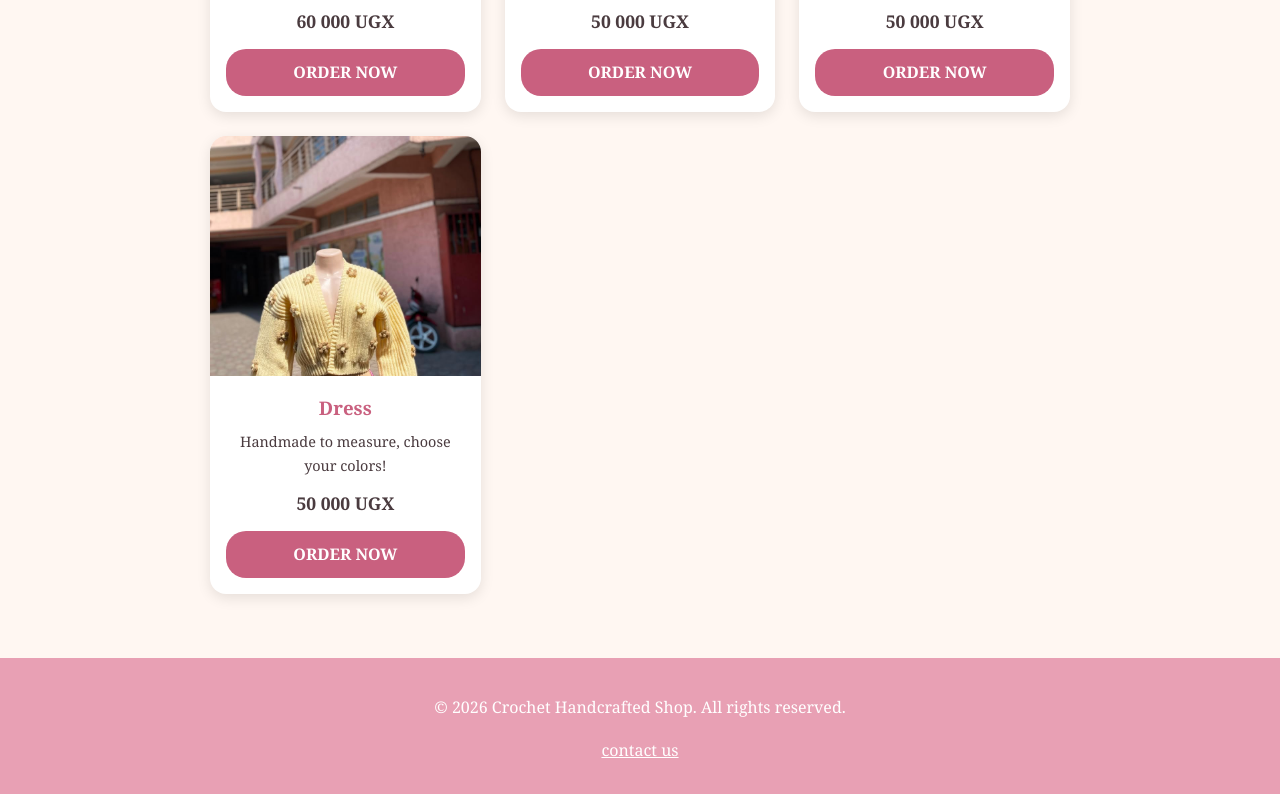
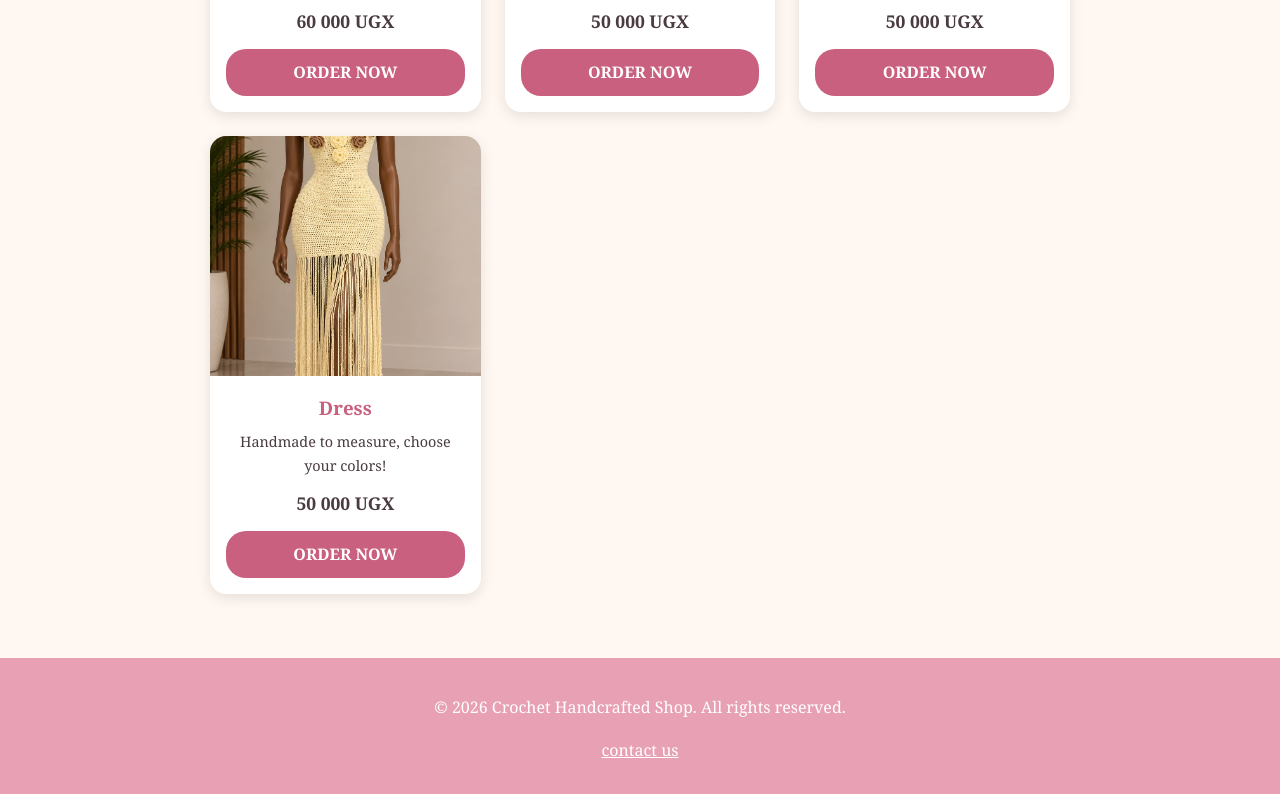
Before and after one commit to asifiwegloria888-ops/crochet-handcrafted-shop, a website: page creation.html in a window 1280 px wide. Shown: the part 5105-5899 px from the top of the page. Drawn offline with Linux system fonts and the light colour scheme.

Commit message:
add all files

```diff
--- a/creation.html
+++ b/creation.html
@@ -306,7 +306,7 @@
                 </div>
             </article>
             <article class="produit" data-cat="vetements">
-                <img src="a.jpeg" alt="crop top">
+                <img src="k.jpeg" alt="crop top">
                 <div class="infos">
                     <h3>Dress</h3>
                     <p class="desc">Handmade to measure, choose your colors!</p>
```
